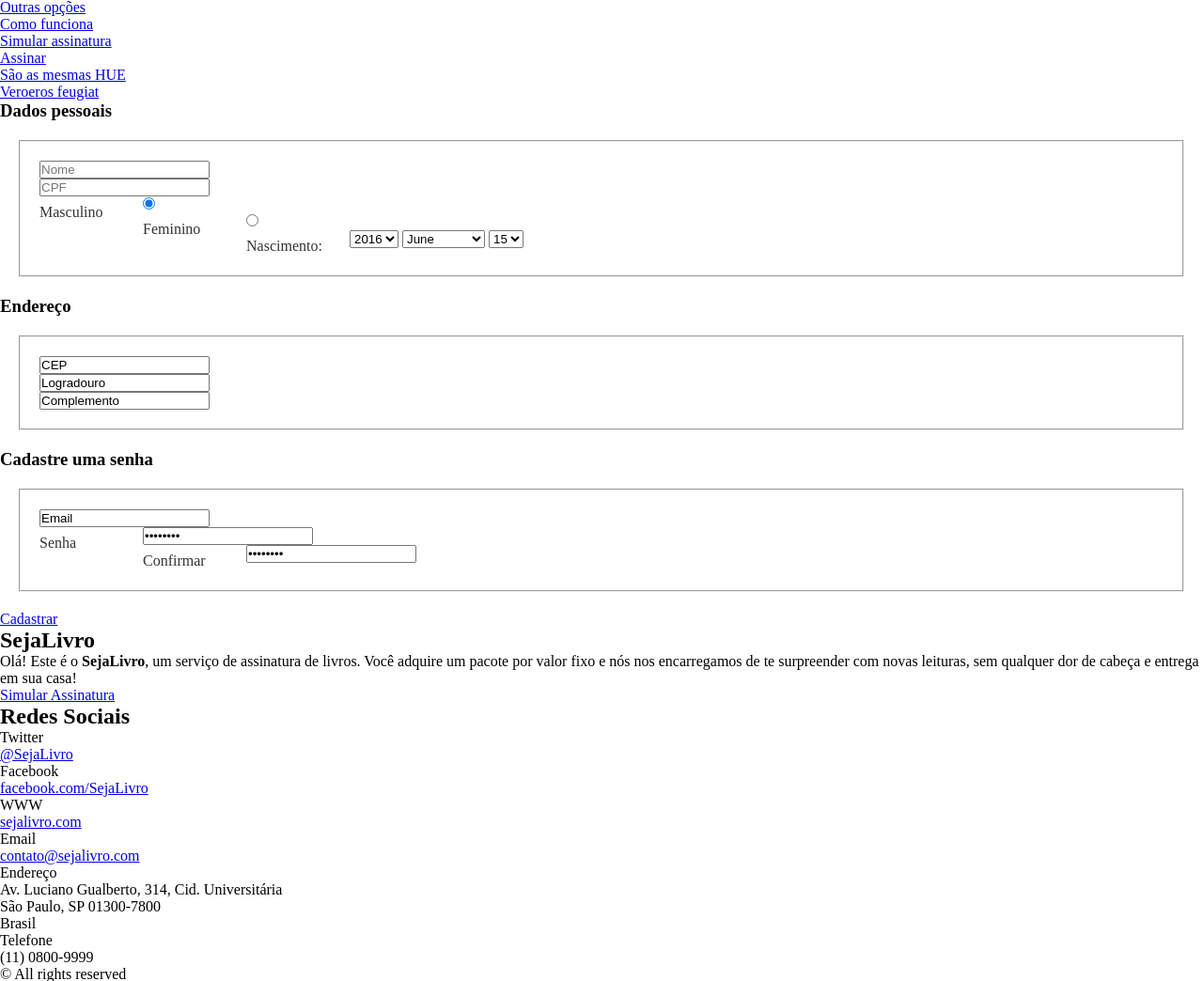
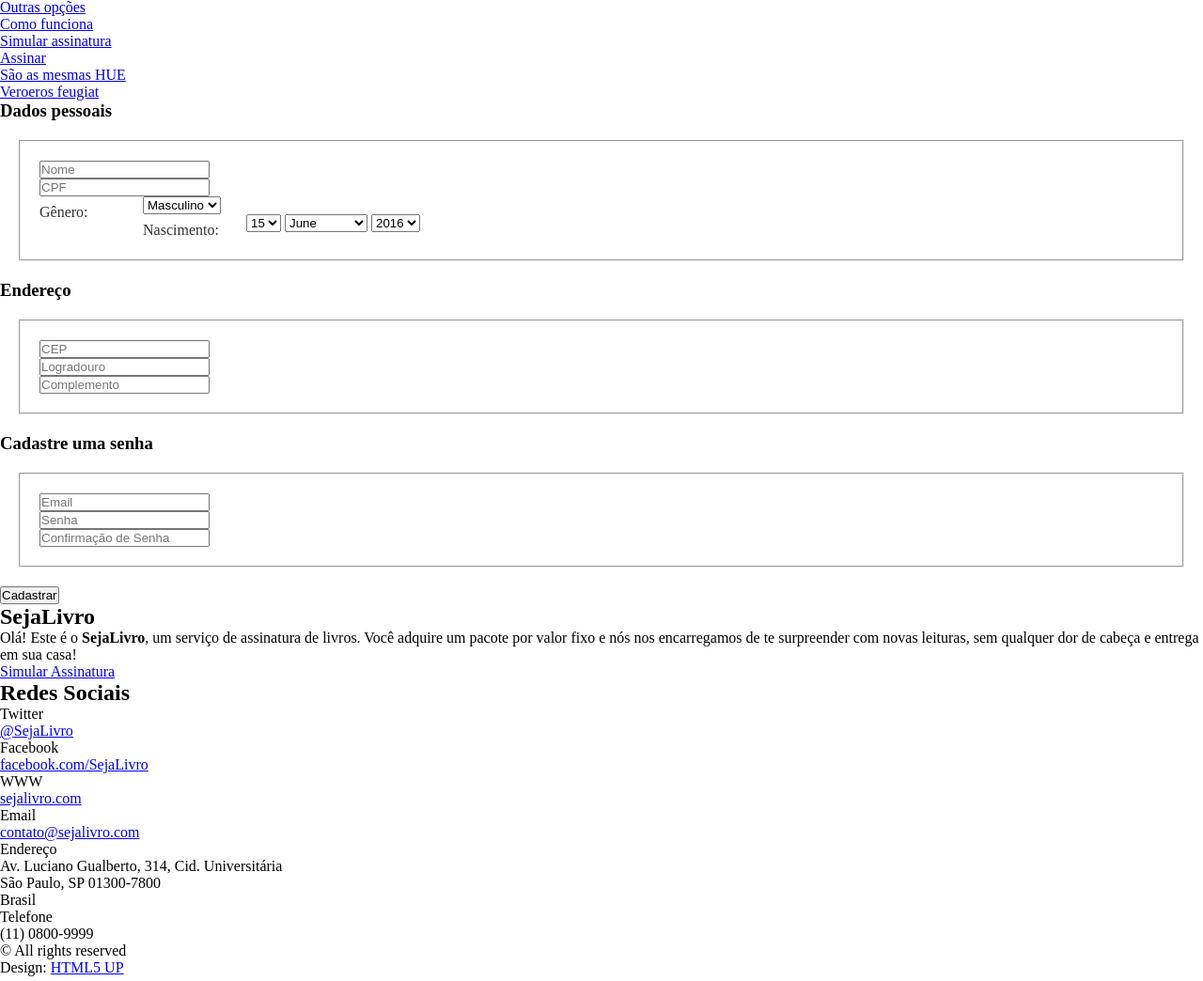
Before and after one commit to jhkersul/SejaLivro, a Rails app: page /cadastro in a window 1280 px wide. Shown: the part 380-1424 px from the top of the page at 94% size. Run offline with Rails 7, Linux system fonts and the light colour scheme; style sheets or scripts are compiled from the project's sources; some libraries are stand-ins or nearby versions.

Commit message:
Atualizando base de dados

```diff
--- a/app/views/users/cadastro.html.erb
+++ b/app/views/users/cadastro.html.erb
@@ -160,6 +160,7 @@
                               </div>
                           <% end %>
 
+
                           <div class="4u">
                             <section>
                               <header>
@@ -167,22 +168,23 @@
                               </header>
                               <article>
                                 <fieldset>
-                                  <p><%= f.text_field :name, placeholder: "Nome" %></p>
-                                  <p><%= f.text_field :cpf, placeholder: "CPF" %></p>
-                                  <div class="row" >
-                                    <% User.genders.keys.each do |gender| %>
-                                        <div class="6u">
-                                          <p><%= f.label gender.to_sym, :html => { :style => "float: center;"} %></p>
-                                          <p><%= f.radio_button :gender, gender %></p>
-                                        </div>
-                                    <% end %>
+                                  <div class="row">
+                                    <div class="12u form-field"><%= f.text_field :name, placeholder: "Nome" %></div>
+                                    <div class="12u form-field"><%= f.text_field :cpf, placeholder: "CPF" %></div>
+                                    <div class="12u form-label"><%= f.label "Gênero:" %></div>
+                                    <div class="12u form-field-labeled">
+                                      <%= f.select(:gender) do %>
+                                          <% [['Masculino', 0], ['Feminino', 1]].each do |c| -%>
+                                              <%= content_tag(:option, c.first, value: c.last) %>
+                                          <% end %>
+                                      <% end %>
+                                    </div>
+
+
+                                    <div class="12u form-label"> <%= f.label "Nascimento:" %></div>
+                                    <div class="12u form-field-labeled"><%= f.date_select :birth_date,  order: [:day, :month, :year], :size => 5 %></div>
                                   </div>
-                                  <div class="row" >
-                                    <div class="12u"><%= f.label "Nascimento:" %></div>
-                                  </div>
-                                  <div class="row">
-                                    <div class="12u"><%= f.date_select :birth_date, class: "4u" %></div>
-                                  </div>
+
                                 </fieldset>
                               </article>
                             </section>
@@ -195,9 +197,14 @@
                               </header>
                               <article>
                                 <fieldset>
-                                  <p><input type="text" id="cep" value="CEP" onfocus="this.value='';" /></p>
-                                  <p><input type="text" id="address" value="Logradouro" onfocus="this.value='';" /></p>
-                                  <p><input type="text" id="compl" value="Complemento" onfocus="this.value='';" /></p>
+                                  <div class="row">
+                                    <%= f.fields_for :addresses do |ff| %>
+                                        <div class="12u form-field"><%= ff.text_field :zipcode, placeholder: "CEP" %></div>
+                                        <div class="12u form-field"><%= ff.text_field :street, placeholder: "Logradouro" %></div>
+                                        <div class="12u form-field"><%= ff.text_field :complement, placeholder: "Complemento" %></div>
+                                    <% end %>
+
+                                  </div>
                                 </fieldset>
                               </article>
                             </section>
@@ -211,14 +218,20 @@
                               <article>
 
                                 <fieldset>
-                                  <p><input type="email" id="email" value="Email" onfocus="this.value='';" /></p>
-                                  <p><label for="password">Senha </label></p>
-                                  <p><input type="password" id="password" value="xxxxxxxx" onfocus="this.value='';" /></p>
-                                  <p><label for="confPassword">Confirmar </label></p>
-                                  <p><input type="password" id="confPassword" value="xxxxxxxx" onfocus="this.value='';" /></p>
+                                  <div class="row">
+                                    <div class="12u form-field"><%= f.text_field :login, placeholder: "Email" %></div>
+                                    <div class="12u form-field"><%= f.password_field :password, placeholder: "Senha" %></div>
+                                    <div class="12u form-field"><%= f.password_field :password_confirmation, placeholder: "Confirmação de Senha" %></div>
+                                  </div>
                                 </fieldset>
                               </article>
                             </section>
+                          </div>
+                        </div>
+
+                        <div class="row">
+                          <div class="12u no-padding form-margin">
+                            <%= f.submit "Cadastrar", class: "button big icon fa-arrow-circle-right" %>
                           </div>
                         </div>
 
@@ -226,11 +239,7 @@
 
 									</div>
 
-									<div class="row">
-										<div class="12u">
-											<a href="profile.html" class="button big icon fa-arrow-circle-right">Cadastrar</a>
-										</div>
-									</div>
+
 
 								</section>
 							</div>
--- a/db/migrate/001_create_database.rb
+++ b/db/migrate/001_create_database.rb
@@ -115,7 +115,7 @@
 
     create_table "users", force: :cascade do |t|
       t.text    "login"
-      t.text    "password"
+      t.text    "encrypted_password"
       t.text    "name"
       t.text    "email"
       t.text    "telephone"
@@ -142,7 +142,7 @@
     add_foreign_key "signatures", "users", column: "user_id", name: "foreign_key_signature"
     add_foreign_key "support_tickets", "users", column: "user_id", name: "foreign key id_user support ticket"
     add_foreign_key "user_books", "books", column: "book_id", name: "user_books_fk2", on_delete: :cascade
-    add_foreign_key "user_books", "bookstores", column: "user_id", name: "user_books_fk1", on_delete: :cascade
+    add_foreign_key "user_books", "users", column: "user_id", name: "user_books_fk1", on_delete: :cascade
     add_foreign_key "user_preferences", "categories", column: "category_id", name: "user_preferences_fk2", on_delete: :cascade
     add_foreign_key "user_preferences", "users", column: "user_id", name: "user_preferences_fk1", on_delete: :cascade
   end
```
Also changed, not shown: Gemfile, Gemfile.lock, db/schema.rb, 1 other file.
